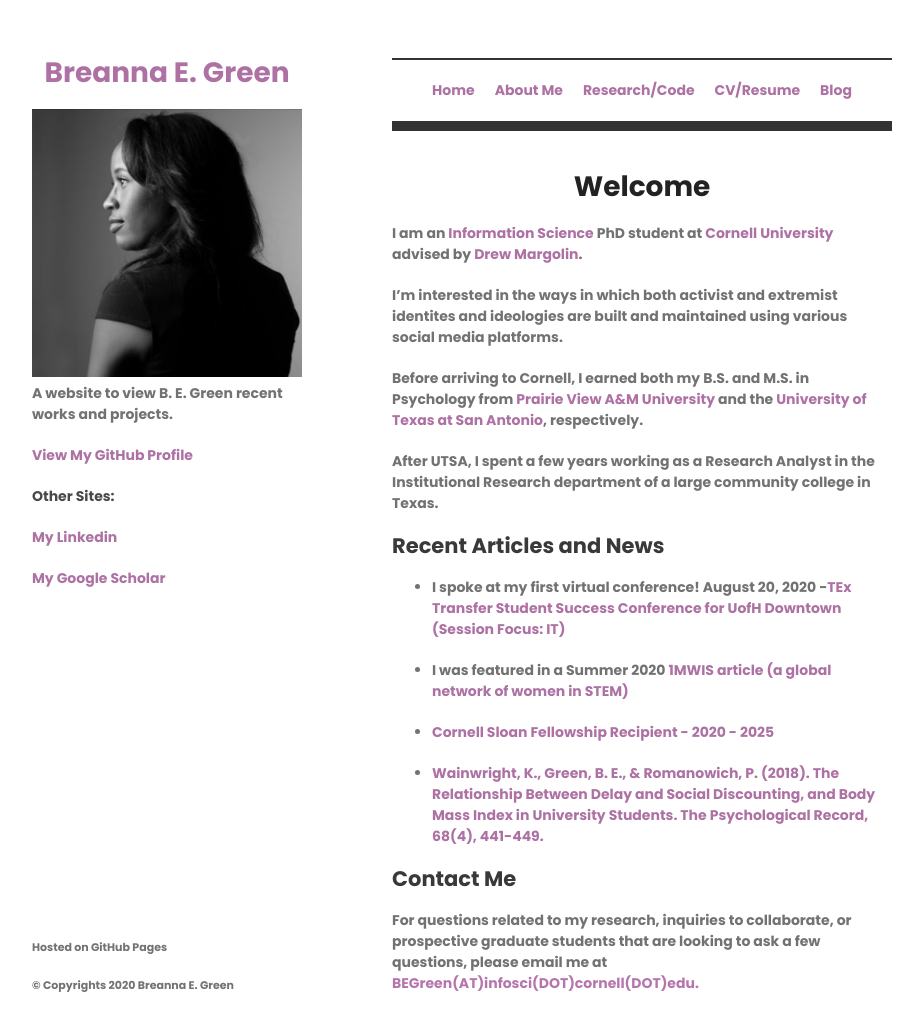
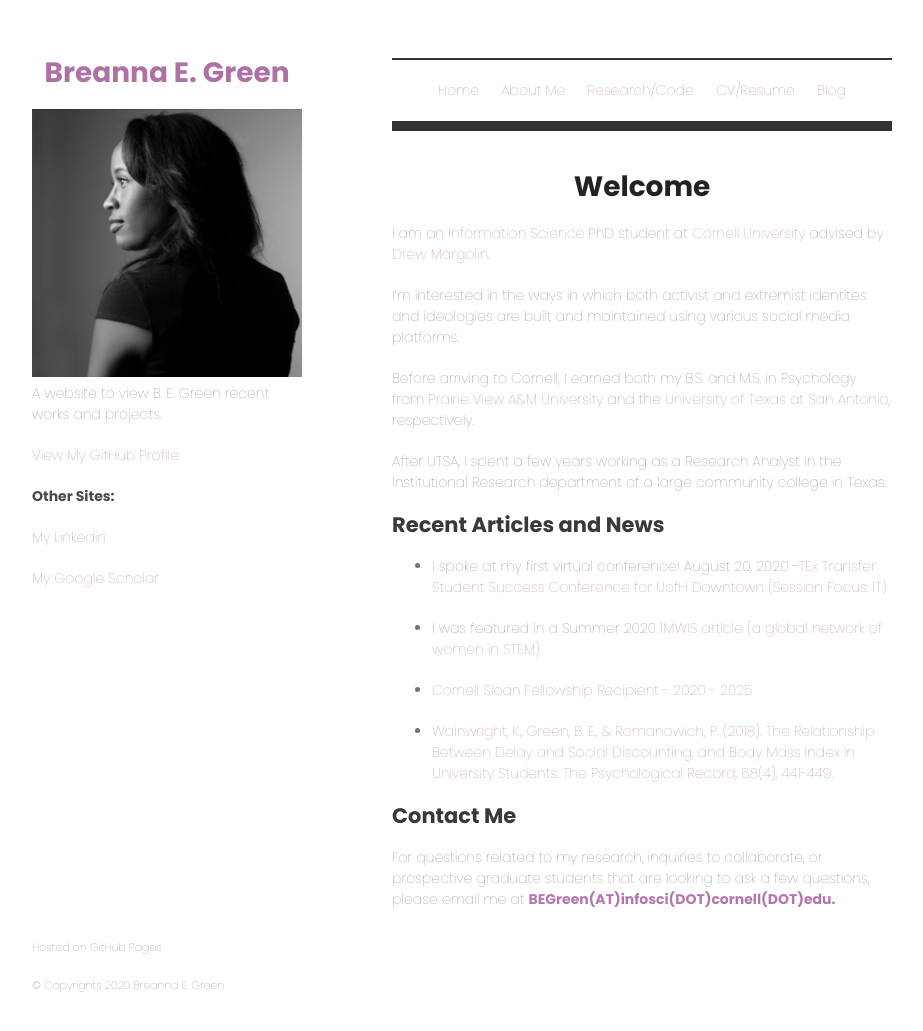
Before and after one commit to bregreen/bregreen.github.io, a Jekyll site: the page built from index.md, in a window 1280 px wide and 1064 px high. Shown: the top 1031 px of the window, without its empty margins (178-1101 px from the left). Built offline with Jekyll 4.4.1, drawn with Linux system fonts in a browser that asks for light colours; nearby versions of some CDN libraries.

Commit message:
Update jekyll-theme-minimal.scss

```diff
--- a/_sass/jekyll-theme-minimal.scss
+++ b/_sass/jekyll-theme-minimal.scss
@@ -7,7 +7,7 @@ body {
   padding:50px;
   font: 14px  "Poppins", "Noto Sans", Helvetica, Arial, sans-serif;
   color:#727272;
-  font-weight:575;
+  font-weight:normal;
 }
 
 h1, h2, h3, h4, h5, h6 {
```
